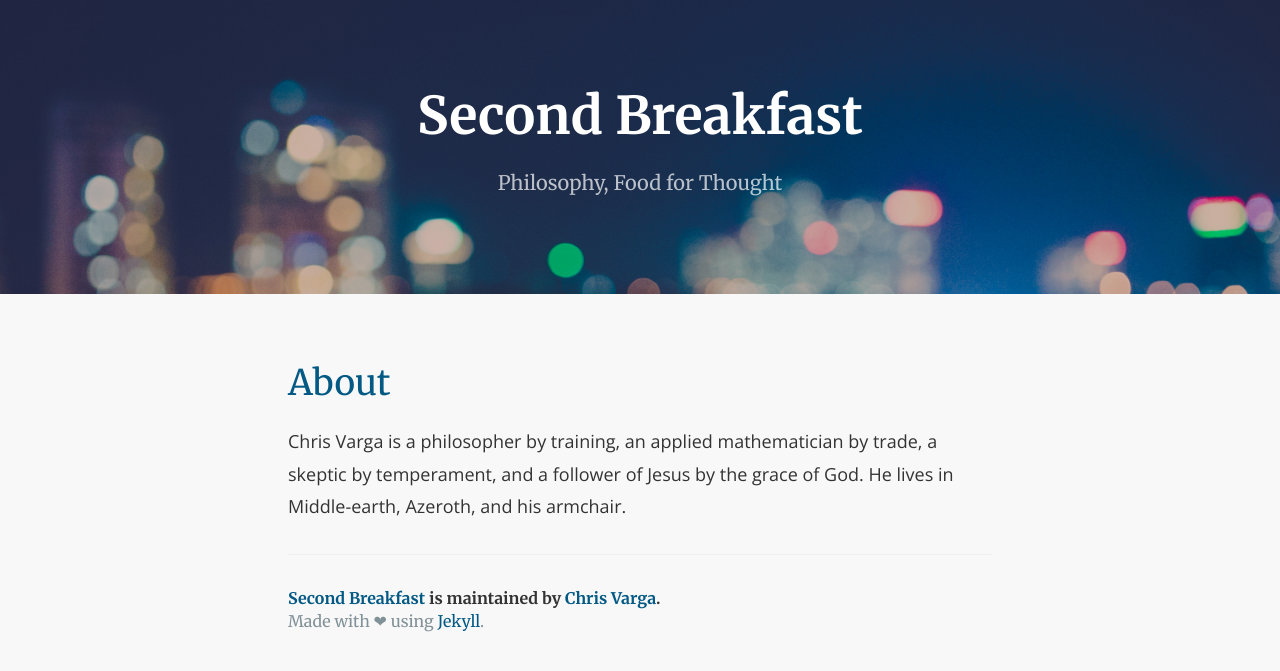
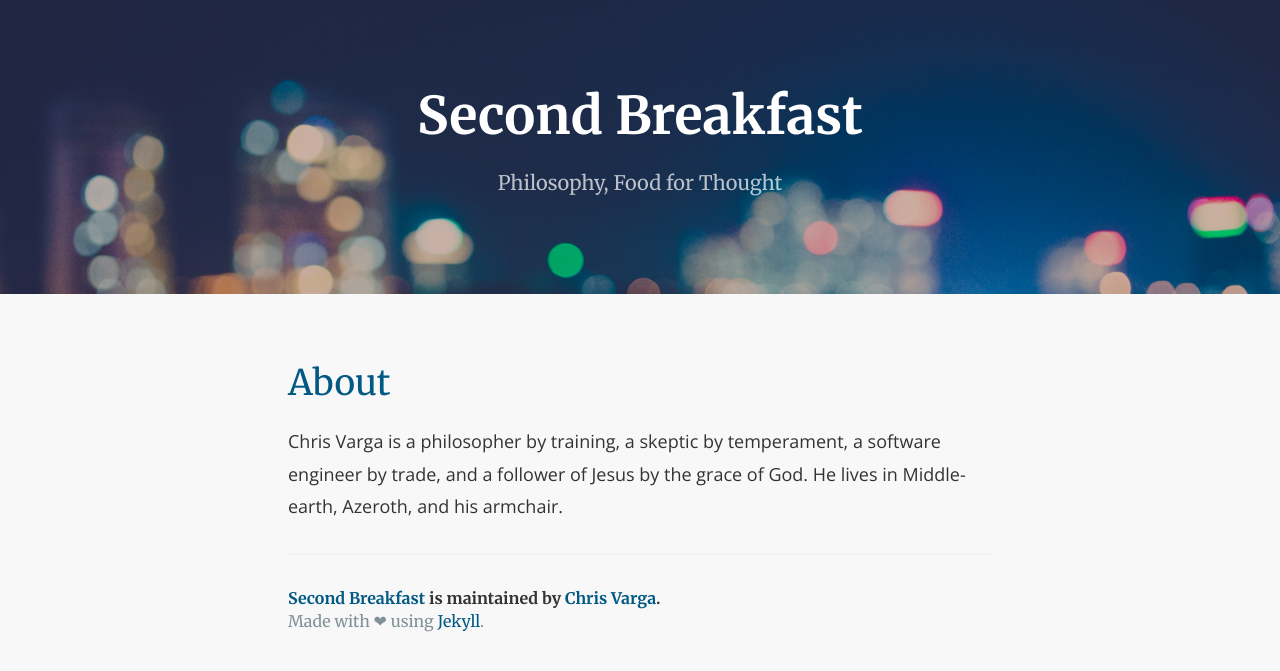
Before and after one commit to second-breakfast/second-breakfast.github.io, a Jekyll site: the page built from about.html, in a window 1280 px wide. Shown: the top 671 px of the page. Built offline with Jekyll 4.4.1, drawn with Linux system fonts in a browser that asks for light colours.

Commit message:
Update about.html

```diff
--- a/about.html
+++ b/about.html
@@ -5,4 +5,4 @@
 
 <h1>About</h1>
 
-<p>Chris Varga is a philosopher by training, an applied mathematician by trade, a skeptic by temperament, and a follower of Jesus by the grace of God. He lives in Middle-earth, Azeroth, and his armchair.</p>
+<p>Chris Varga is a philosopher by training, a skeptic by temperament, a software engineer by trade, and a follower of Jesus by the grace of God. He lives in Middle-earth, Azeroth, and his armchair.</p>
```
